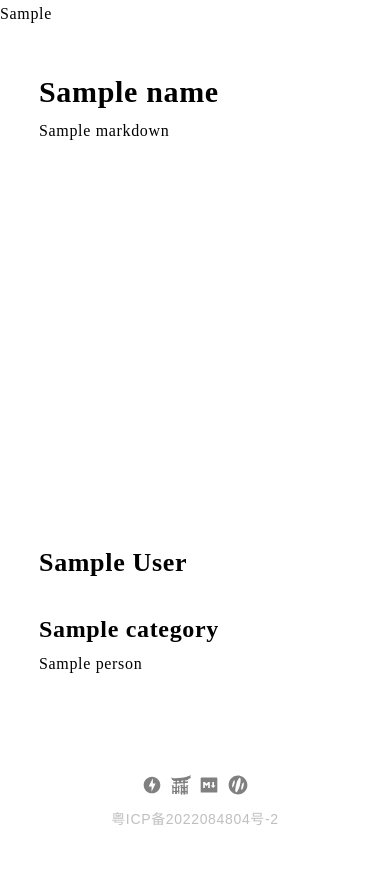
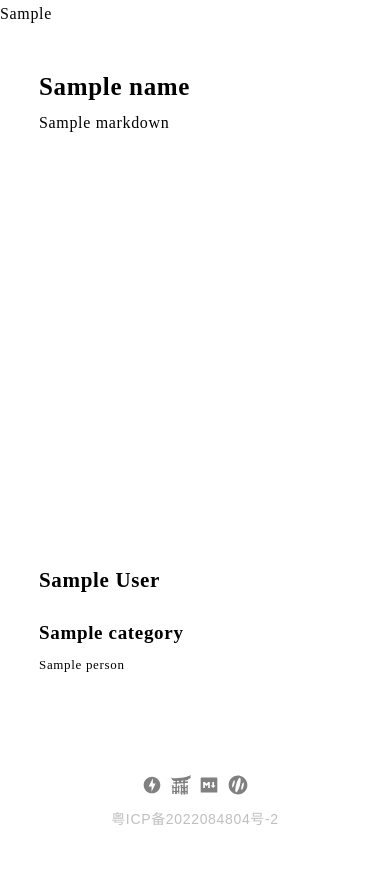
Before and after one commit to CNSeniorious000/bnu-history-120, a Python web app: template templates/person.jinja2 in a window 390 px wide. Run offline with Jinja, Linux system fonts and the light colour scheme; the template is opened without the code that fills it: most values are stand-ins (such as "Sample title", 1, 10 or a date in 2020).

Commit message:
fix: bad styles on narrow screens

```diff
--- a/static/common.css
+++ b/static/common.css
@@ -2,6 +2,7 @@
 
 html {
     scroll-behavior: smooth;
+    overflow-x: hidden;
 }
 
 body {
@@ -99,8 +100,8 @@ li > p {
 #article > article {
     padding: calc(min(10%, 7em));
     position: relative;
-    height: available;
-    width: available;
+    height: auto;
+    width: auto;
 }
 
 #markdown {
@@ -200,3 +201,37 @@ code {
 #links img:hover {
     filter: brightness(120%);
 }
+
+@media (max-width: 550px) {
+    h1 {
+        font-size: 25px;
+    }
+
+    h2 {
+        font-size: 23px;
+    }
+
+    h3 {
+        font-size: 21px;
+    }
+
+    h4 {
+        font-size: 19px;
+    }
+
+    h5 {
+        font-size: 17px;
+    }
+
+    p, h6, li, hr {
+        font-size: 15px;
+    }
+
+    ol, ul {
+        margin-left: 1.5em;
+    }
+
+    .category a {
+        font-size: 13px;
+    }
+}
```
